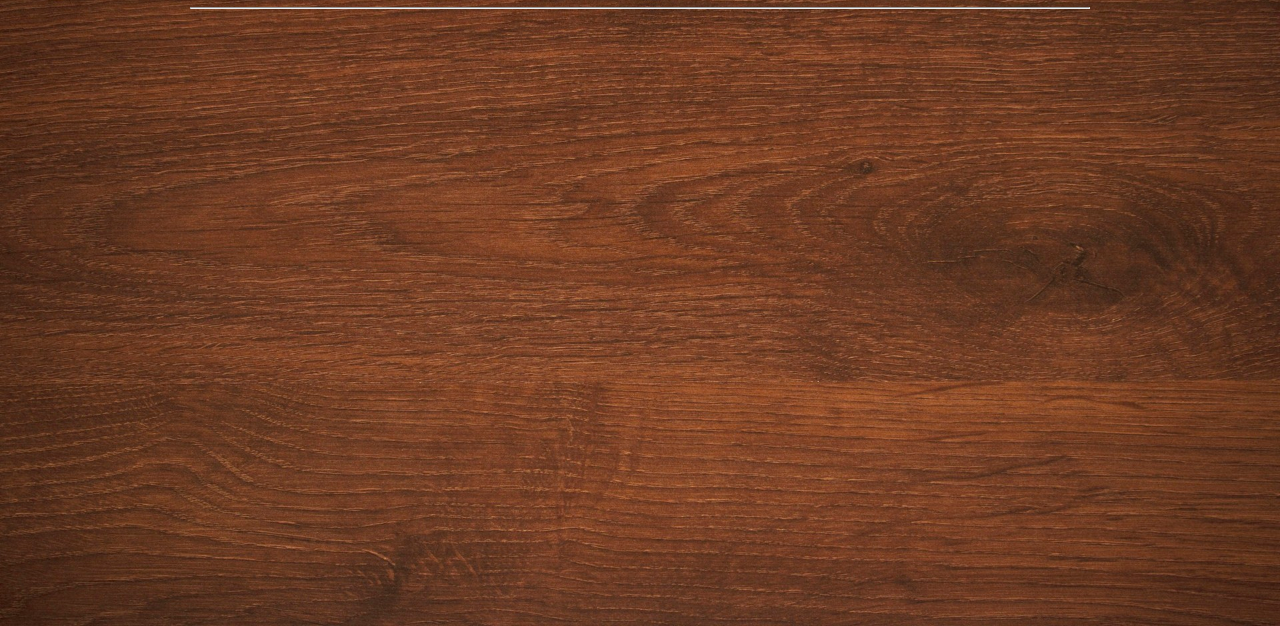
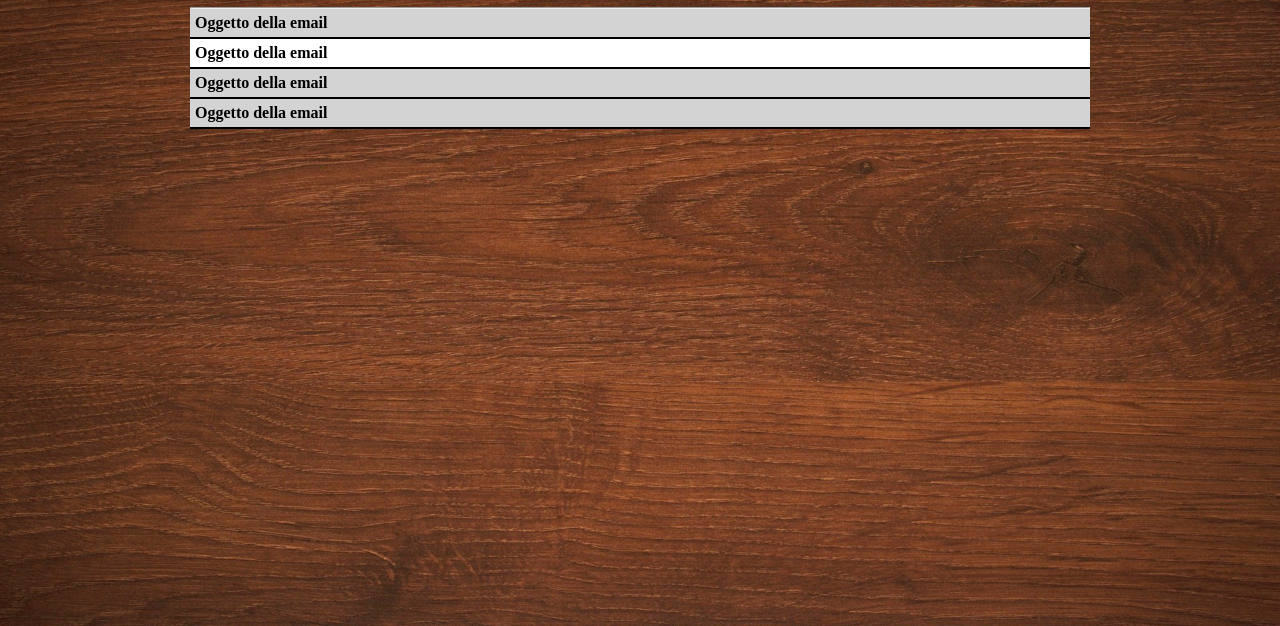
Before and after one commit to smboolean40/htmlcss-gmail, a plain HTML site: page index.html in a window 1280 px wide. Shown: the part 174-800 px from the top of the page. Drawn offline with Linux system fonts and the light colour scheme.

Commit message:
Aggiunto Main

```diff
--- a/css/style.css
+++ b/css/style.css
@@ -45,3 +45,17 @@ body {
 	line-height: 50px;
 	text-align: center;
 }
+
+/* Main */
+ul {
+	list-style: none;
+	color: black;
+}
+li {
+	background-color: lightgray;
+	border-bottom: 2px solid black;
+	padding: 5px;
+}
+.read {
+	background-color: white;
+}
--- a/index.html
+++ b/index.html
@@ -26,6 +26,16 @@
 				<hr>
 			</header>
 			<!-- /intestazione -->
+			<!-- corpo -->
+			<main>
+				<ul>
+					<li><strong>Oggetto della email</strong></li>
+					<li class="read"><strong>Oggetto della email</strong></li>
+					<li><strong>Oggetto della email</strong></li>
+					<li><strong>Oggetto della email</strong></li>
+				</ul>
+			</main>
+			<!-- /corpo -->
 			<!-- footer -->
 			<footer></footer>
 		<!-- /footer -->
```
